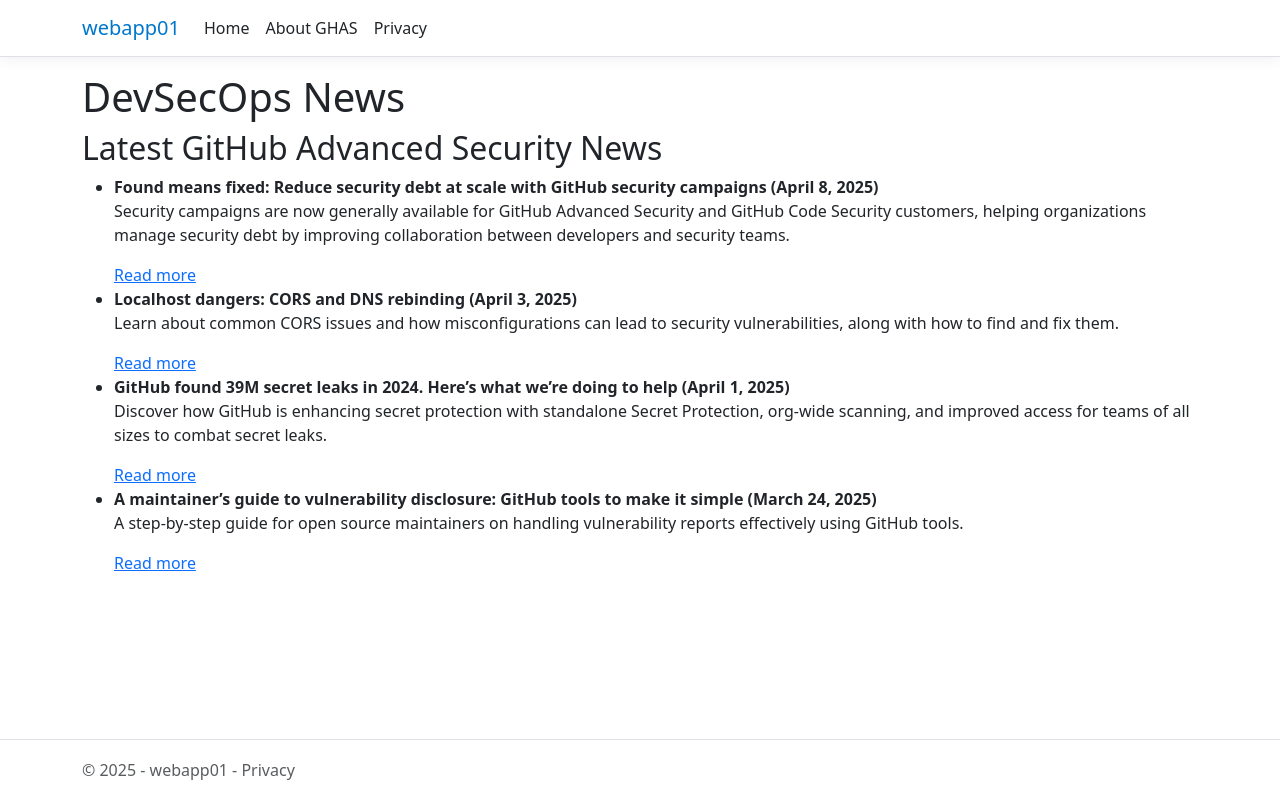
After one commit to githubabcs-devops/gh-aspnet-webapp-01, an ASP.NET Core app: page /DevSecOps in a window 1280 px wide. The commit adds this page. Run offline with ASP.NET Core 8, Linux system fonts and the light colour scheme; style sheets or scripts are compiled from the project's sources.

Commit message:
Add DevSecOps page with latest news and logging examples

```diff
--- /dev/null
+++ b/src/webapp01/Pages/DevSecOps.cshtml
@@ -0,0 +1,33 @@
+@page
+@model webapp01.Pages.DevSecOpsModel
+@{
+    ViewData["Title"] = "DevSecOps";
+}
+
+<h1>DevSecOps News</h1>
+
+<div id="news-content">
+    <h2>Latest GitHub Advanced Security News</h2>
+    <ul>
+        <li>
+            <strong>Found means fixed: Reduce security debt at scale with GitHub security campaigns (April 8, 2025)</strong>
+            <p>Security campaigns are now generally available for GitHub Advanced Security and GitHub Code Security customers, helping organizations manage security debt by improving collaboration between developers and security teams.</p>
+            <a href="https://github.blog/security/application-security/found-means-fixed-reduce-security-debt-at-scale-with-github-security-campaigns/">Read more</a>
+        </li>
+        <li>
+            <strong>Localhost dangers: CORS and DNS rebinding (April 3, 2025)</strong>
+            <p>Learn about common CORS issues and how misconfigurations can lead to security vulnerabilities, along with how to find and fix them.</p>
+            <a href="https://github.blog/security/application-security/localhost-dangers-cors-and-dns-rebinding/">Read more</a>
+        </li>
+        <li>
+            <strong>GitHub found 39M secret leaks in 2024. Here’s what we’re doing to help (April 1, 2025)</strong>
+            <p>Discover how GitHub is enhancing secret protection with standalone Secret Protection, org-wide scanning, and improved access for teams of all sizes to combat secret leaks.</p>
+            <a href="https://github.blog/security/application-security/next-evolution-github-advanced-security/">Read more</a>
+        </li>
+        <li>
+            <strong>A maintainer’s guide to vulnerability disclosure: GitHub tools to make it simple (March 24, 2025)</strong>
+            <p>A step-by-step guide for open source maintainers on handling vulnerability reports effectively using GitHub tools.</p>
+            <a href="https://github.blog/security/vulnerability-research/a-maintainers-guide-to-vulnerability-disclosure-github-tools-to-make-it-simple/">Read more</a>
+        </li>
+    </ul>
+</div>
--- /dev/null
+++ b/src/webapp01/Pages/DevSecOps.cshtml.cs
@@ -0,0 +1,55 @@
+using Microsoft.AspNetCore.Mvc;
+using Microsoft.AspNetCore.Mvc.RazorPages;
+using Microsoft.Extensions.Logging;
+using System;
+using System.Text.RegularExpressions;
+
+namespace webapp01.Pages
+{
+    public class DevSecOpsModel : PageModel
+    {
+        private readonly ILogger<DevSecOpsModel> _logger;
+
+        public DevSecOpsModel(ILogger<DevSecOpsModel> logger)
+        {
+            _logger = logger;
+        }
+
+        public void OnGet(string userInput)
+        {
+            _logger.LogInformation("DevSecOps page accessed.");
+
+            // Log forging example
+            if (!string.IsNullOrEmpty(userInput))
+            {
+                // Vulnerable code: directly logging user input
+                _logger.LogInformation("User provided input: " + userInput);
+            }
+
+            // Regex DDoS (ReDoS) example
+            string potentiallySlowRegex = @"^(\w+\s?)*$";
+            string inputForRegex = "This is a test string that could be very long and cause issues ";
+            try
+            {
+                // Simulate a long string by repeating the input
+                string longInput = string.Concat(Enumerable.Repeat(inputForRegex, 10)); // Repeat 10 times for demo
+                if (Regex.IsMatch(longInput, potentiallySlowRegex, RegexOptions.None, TimeSpan.FromSeconds(5)))
+                {
+                    _logger.LogInformation("Regex matched (potentially slow).");
+                }
+                else
+                {
+                    _logger.LogInformation("Regex did not match or timed out.");
+                }
+            }
+            catch (RegexMatchTimeoutException ex)
+            {
+                _logger.LogError($"Regex operation timed out: {ex.Message}");
+            }
+            catch (Exception ex)
+            {
+                _logger.LogError($"An error occurred during regex processing: {ex.Message}");
+            }
+        }
+    }
+}
--- a/src/webapp01/Pages/Index.cshtml
+++ b/src/webapp01/Pages/Index.cshtml
@@ -9,5 +9,6 @@
         <h5 class="card-title">.NET 💜 Azure v4</h5>
         <p class="card-text">Learn about <a href="https://learn.microsoft.com/aspnet/core">building Web apps with ASP.NET Core</a>.</p>
         <p class="card-text">Visit our <a asp-page="/About">About GHAS</a> page to learn about GitHub Advanced Security features.</p>
+        <p class="card-text">Check out the latest <a asp-page="/DevSecOps">DevSecOps News</a>.</p>
     </div>
 </div>
```
